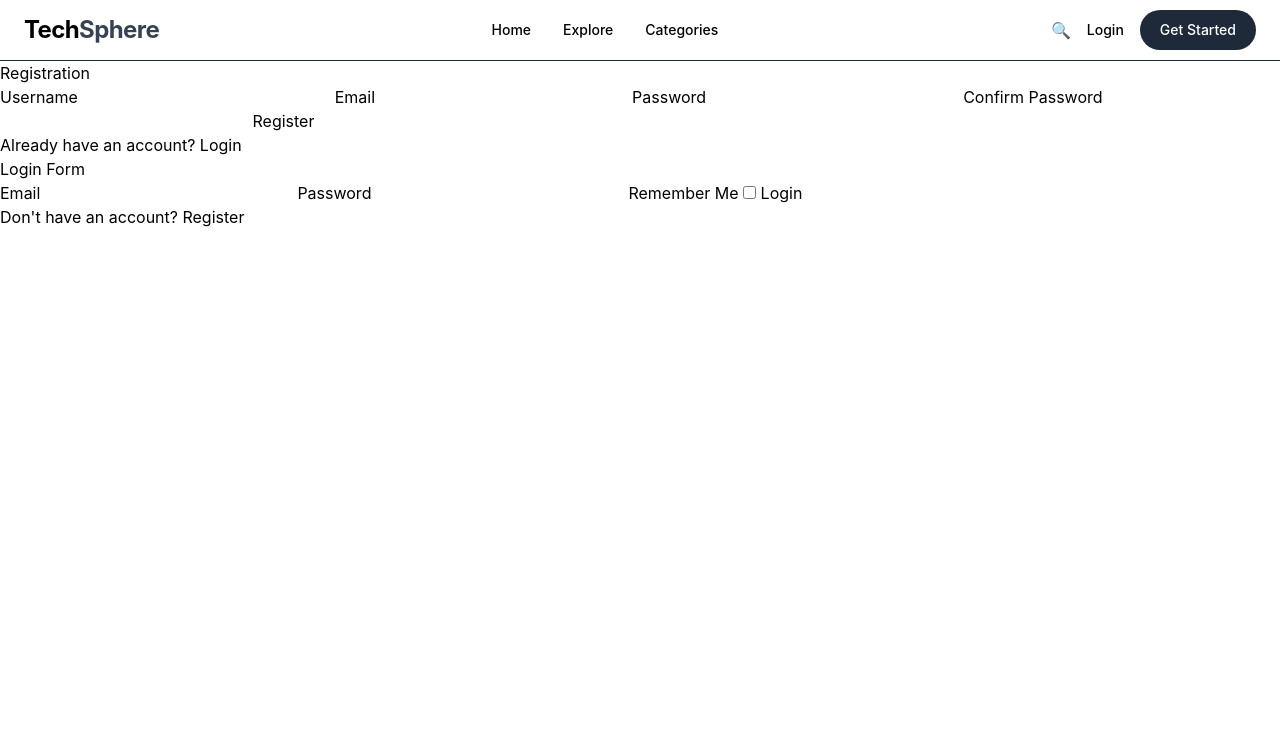
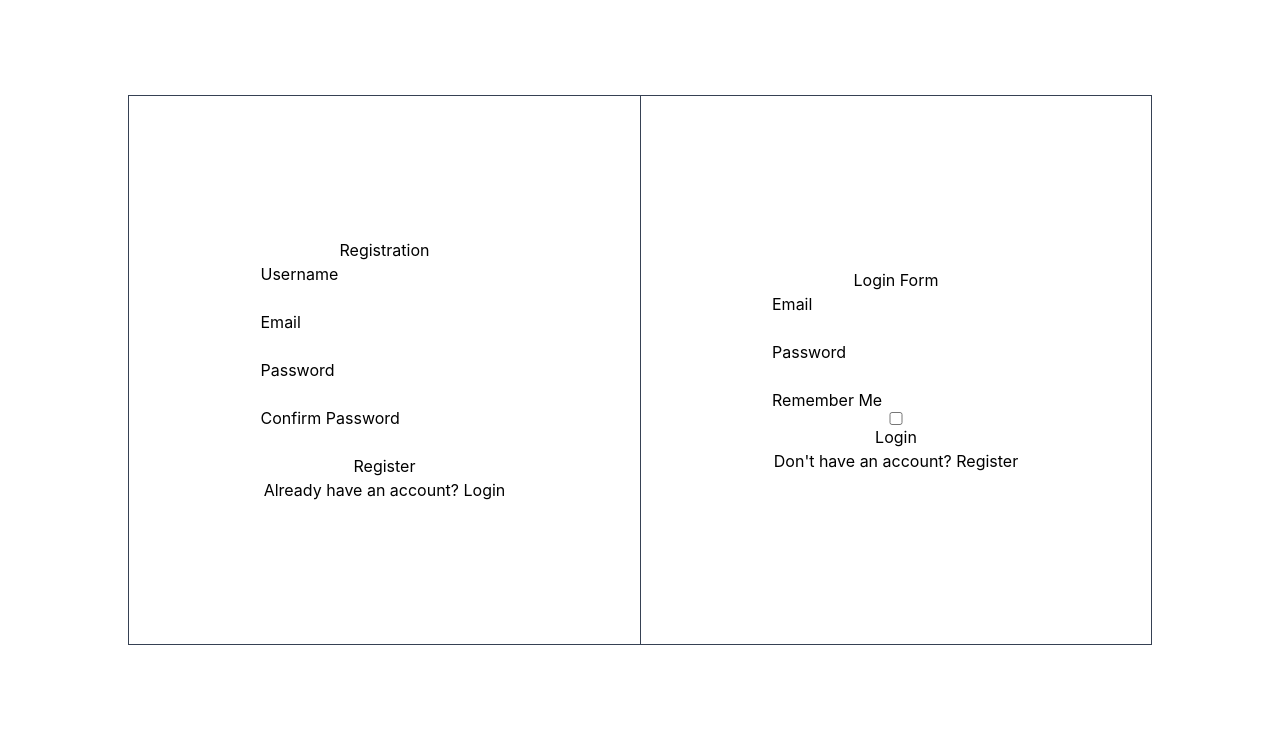
Before and after one commit to zaryabdar/AI-powered-Blog-website-, a Flask app: page /login in a window 1280 px wide. Shown: the top 739 px of the page. Run offline with Flask 3, Linux system fonts and the light colour scheme; some libraries are stand-ins or nearby versions.

Commit message:
update Styling

```diff
--- a/app/static/css/output.css
+++ b/app/static/css/output.css
@@ -10,21 +10,19 @@
       "Courier New", monospace;
     --color-blue-600: oklch(54.6% 0.245 262.881);
     --color-blue-700: oklch(48.8% 0.243 264.376);
-    --color-blue-800: oklch(42.4% 0.199 265.638);
-    --color-blue-900: oklch(37.9% 0.146 265.522);
     --color-gray-50: oklch(98.5% 0.002 247.839);
     --color-gray-100: oklch(96.7% 0.003 264.542);
     --color-gray-200: oklch(92.8% 0.006 264.531);
     --color-gray-300: oklch(87.2% 0.01 258.338);
-    --color-gray-500: oklch(55.1% 0.027 264.364);
     --color-gray-600: oklch(44.6% 0.03 256.802);
     --color-gray-700: oklch(37.3% 0.034 259.733);
     --color-gray-800: oklch(27.8% 0.033 256.848);
     --color-gray-900: oklch(21% 0.034 264.665);
     --color-white: #fff;
     --spacing: 0.25rem;
-    --container-xl: 36rem;
     --container-2xl: 42rem;
+    --container-3xl: 48rem;
+    --container-5xl: 64rem;
     --container-7xl: 80rem;
     --text-sm: 0.875rem;
     --text-sm--line-height: calc(1.25 / 0.875);
@@ -40,8 +38,6 @@
     --text-4xl--line-height: calc(2.5 / 2.25);
     --text-5xl: 3rem;
     --text-5xl--line-height: 1;
-    --text-6xl: 3.75rem;
-    --text-6xl--line-height: 1;
     --font-weight-medium: 500;
     --font-weight-semibold: 600;
     --font-weight-bold: 700;
@@ -49,7 +45,6 @@
     --tracking-widest: 0.1em;
     --leading-tight: 1.25;
     --leading-snug: 1.375;
-    --radius-xl: 0.75rem;
     --radius-2xl: 1rem;
     --default-transition-duration: 150ms;
     --default-transition-timing-function: cubic-bezier(0.4, 0, 0.2, 1);
@@ -206,8 +201,26 @@
   }
 }
 @layer utilities {
+  .absolute {
+    position: absolute;
+  }
+  .relative {
+    position: relative;
+  }
   .static {
     position: static;
+  }
+  .top-0 {
+    top: 0px;
+  }
+  .left-0 {
+    left: 0px;
+  }
+  .left-1 {
+    left: var(--spacing);
+  }
+  .left-1\/2 {
+    left: calc(1 / 2 * 100%);
   }
   .mx-auto {
     margin-inline: auto;
@@ -257,17 +270,11 @@
   .table {
     display: table;
   }
-  .aspect-\[10\/16\] {
-    aspect-ratio: 10/16;
-  }
   .aspect-\[16\/10\] {
     aspect-ratio: 16/10;
   }
   .h-15 {
     height: calc(var(--spacing) * 15);
-  }
-  .h-52 {
-    height: calc(var(--spacing) * 52);
   }
   .h-\[70vh\] {
     height: 70vh;
@@ -275,14 +282,41 @@
   .h-full {
     height: 100%;
   }
+  .min-h-\[500px\] {
+    min-height: 500px;
+  }
+  .min-h-\[550px\] {
+    min-height: 550px;
+  }
+  .min-h-\[580px\] {
+    min-height: 580px;
+  }
+  .min-h-\[600px\] {
+    min-height: 600px;
+  }
+  .min-h-\[800px\] {
+    min-height: 800px;
+  }
   .min-h-\[calc\(100vh-60px\)\] {
     min-height: calc(100vh - 60px);
+  }
+  .w-1 {
+    width: var(--spacing);
+  }
+  .w-1\/2 {
+    width: calc(1 / 2 * 100%);
   }
   .w-full {
     width: 100%;
   }
   .max-w-2xl {
     max-width: var(--container-2xl);
+  }
+  .max-w-3xl {
+    max-width: var(--container-3xl);
+  }
+  .max-w-5xl {
+    max-width: var(--container-5xl);
   }
   .max-w-7xl {
     max-width: var(--container-7xl);
@@ -336,15 +370,23 @@
     border-style: var(--tw-border-style);
     border-width: 1px;
   }
+  .border-t {
+    border-top-style: var(--tw-border-style);
+    border-top-width: 1px;
+  }
   .border-b {
     border-bottom-style: var(--tw-border-style);
     border-bottom-width: 1px;
   }
-  .border-gray-200 {
-    border-color: var(--color-gray-200);
+  .border-l {
+    border-left-style: var(--tw-border-style);
+    border-left-width: 1px;
   }
   .border-gray-300 {
     border-color: var(--color-gray-300);
+  }
+  .border-gray-700 {
+    border-color: var(--color-gray-700);
   }
   .border-gray-800 {
     border-color: var(--color-gray-800);
@@ -357,15 +399,6 @@
     @supports (color: color-mix(in lab, red, red)) {
       border-color: color-mix(in oklab, var(--color-gray-900) 30%, transparent);
     }
-  }
-  .border-gray-900\/50 {
-    border-color: color-mix(in srgb, oklch(21% 0.034 264.665) 50%, transparent);
-    @supports (color: color-mix(in lab, red, red)) {
-      border-color: color-mix(in oklab, var(--color-gray-900) 50%, transparent);
-    }
-  }
-  .bg-gray-50 {
-    background-color: var(--color-gray-50);
   }
   .bg-gray-100 {
     background-color: var(--color-gray-100);
@@ -385,12 +418,6 @@
       background-color: color-mix(in oklab, var(--color-gray-700) 10%, transparent);
     }
   }
-  .bg-gray-700\/20 {
-    background-color: color-mix(in srgb, oklch(37.3% 0.034 259.733) 20%, transparent);
-    @supports (color: color-mix(in lab, red, red)) {
-      background-color: color-mix(in oklab, var(--color-gray-700) 20%, transparent);
-    }
-  }
   .bg-gray-800 {
     background-color: var(--color-gray-800);
   }
@@ -406,8 +433,11 @@
   .p-4 {
     padding: calc(var(--spacing) * 4);
   }
-  .p-6 {
-    padding: calc(var(--spacing) * 6);
+  .p-5 {
+    padding: calc(var(--spacing) * 5);
+  }
+  .p-8 {
+    padding: calc(var(--spacing) * 8);
   }
   .px-4 {
     padding-inline: calc(var(--spacing) * 4);
@@ -418,6 +448,9 @@
   .px-6 {
     padding-inline: calc(var(--spacing) * 6);
   }
+  .px-8 {
+    padding-inline: calc(var(--spacing) * 8);
+  }
   .py-2 {
     padding-block: calc(var(--spacing) * 2);
   }
@@ -427,11 +460,8 @@
   .py-3 {
     padding-block: calc(var(--spacing) * 3);
   }
-  .py-4 {
-    padding-block: calc(var(--spacing) * 4);
-  }
-  .py-6 {
-    padding-block: calc(var(--spacing) * 6);
+  .py-10 {
+    padding-block: calc(var(--spacing) * 10);
   }
   .py-12 {
     padding-block: calc(var(--spacing) * 12);
@@ -458,10 +488,6 @@
   .text-sm {
     font-size: var(--text-sm);
     line-height: var(--tw-leading, var(--text-sm--line-height));
-  }
-  .text-xl {
-    font-size: var(--text-xl);
-    line-height: var(--tw-leading, var(--text-xl--line-height));
   }
   .leading-6 {
     --tw-leading: calc(var(--spacing) * 6);
--- a/app/templates/Base.html
+++ b/app/templates/Base.html
@@ -7,34 +7,7 @@
     <link rel="stylesheet" href="{{ url_for('static', filename='css/output.css') }}">
 </head>
 <body class="">
-    <nav class="shrink-0 border-b border-gray-800">
-        <div class="max-w-7xl mx-auto px-6">
-            <div class="h-15 flex items-center justify-between">
-                <a class="text-2xl font-bold tracking-tight" href="{{url_for('post.home')}}">Tech<span class="text-gray-700">Sphere</span></a>
-                <div class="hidden md:flex items-center gap-8 text-sm font-medium">
-                    <a href="" class="hover:text-blue-700 transition">Home</a>
-                    <a href="" class="hover:text-blue-700 transition">Explore</a>
-                    <a href="" class="hover:text-blue-700 transition">Categories</a>
-                </div>
-                <div class="flex items-center gap-4">
-                    <button class="text-gray-600 hover:text-gray-900">🔍</button>
-                    {% if current_user.is_authenticated %}
-                        <a href="{{url_for('auth.profile')}}" class="text-sm font-medium hover:text-gray-700"> Profile </a>
-                        {% if current_user.role == "Admin" %}
-                            <a href="{{ url_for('admin.dashboard') }}" class="text-sm font-medium text-gray-900 hover:text-gray-700">
-                                Admin Dashboard
-                            </a>
-                        {% endif %}
-                            <a href="{{url_for('auth.logout')}}" class="rounded-full bg-gray-600 px-4 py-2.5 text-sm font-medium text-white hover:bg-gray-700 transition"> Logout</a>
-                    {% else %}
-                        <a href="{{url_for('auth.login')}}" class="text-sm font-medium hover:text-blue-700"> Login</a>
-                        <a href="{{url_for('auth.register')}}" class="rounded-full bg-gray-800 px-5 py-2.5 text-sm font-medium text-white hover:bg-gray-700 transition"> Get Started </a>
-                    {% endif %}
-                </div>
-            </div>
-        </div>
 
-    </nav>
     {% block body %}
 
     {% endblock body %}
--- a/app/templates/authentication.html
+++ b/app/templates/authentication.html
@@ -1,8 +1,9 @@
 {% extends 'base.html' %} {% block body %}
-<div id="auth-container">
-  <div id="register-panel">
+<div class="min-h-[calc(100vh-60px)] flex items-center justify-center px-8 py-10 ">
+  <div id="auth-container" class=" relative w-full max-w-5xl min-h-[550px] flex border border-gray-700 p-5 overflow-hidden">
+    <div id="register-panel" class="absolute top-0 left-0 w-1/2 h-full flex flex-col items-center justify-center ">
       <h1>Registration</h1>
-    <form method="POST" action="{{url_for('auth.register')}}">
+      <form method="POST" action="{{url_for('auth.register')}}" class="flex flex-col">
         {{registration_form.hidden_tag()}} {{registration_form.username.label}} {{registration_form.username()}}
         {{registration_form.email.label}} {{registration_form.email()}} {{registration_form.password.label}}
         {{registration_form.password()}} {{registration_form.confirm_password.label}}
@@ -12,9 +13,9 @@
           Already have an account? Login
       </button>
     </div>
-  <div id="login-panel">
+    <div id="login-panel" class="absolute top-0 left-1/2 w-1/2 h-full flex flex-col items-center justify-center border-l border-gray-700">
       <h1>Login Form</h1>
-    <form method="POST" action="{{url_for('auth.login')}}">
+      <form method="POST" action="{{url_for('auth.login')}}" class="flex flex-col">
         {{login_form.hidden_tag()}} {{login_form.email.label}} {{login_form.email()}}
         {{login_form.password.label}} {{login_form.password()}} {{login_form.remember_me.label}}
         {{login_form.remember_me()}} {{login_form.submit()}}
@@ -24,4 +25,7 @@
       </button>
     </div>
   </div>
+
+</div>
+
 {% endblock body %}
```
Also changed, not shown: app/templates/home.html (+33 -0 lines). Lines whose indentation alone changed are shown as unchanged.
